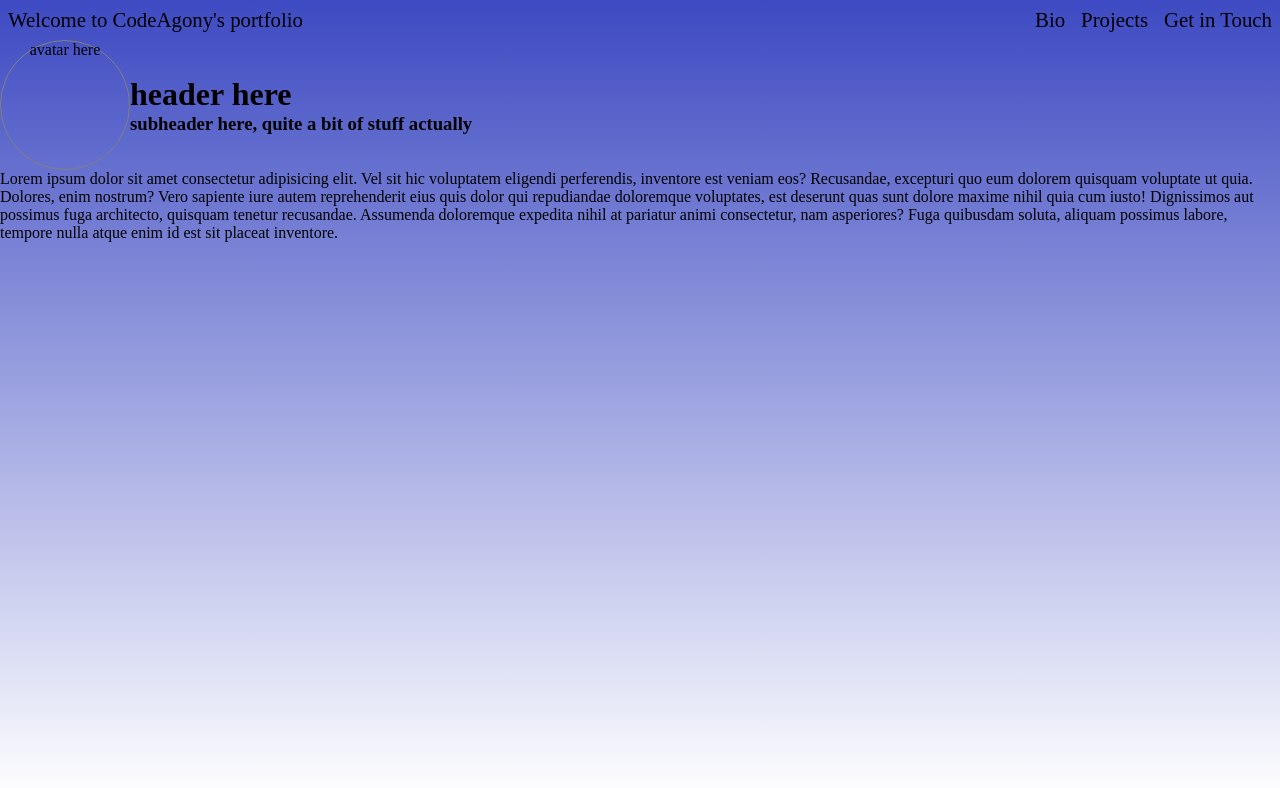
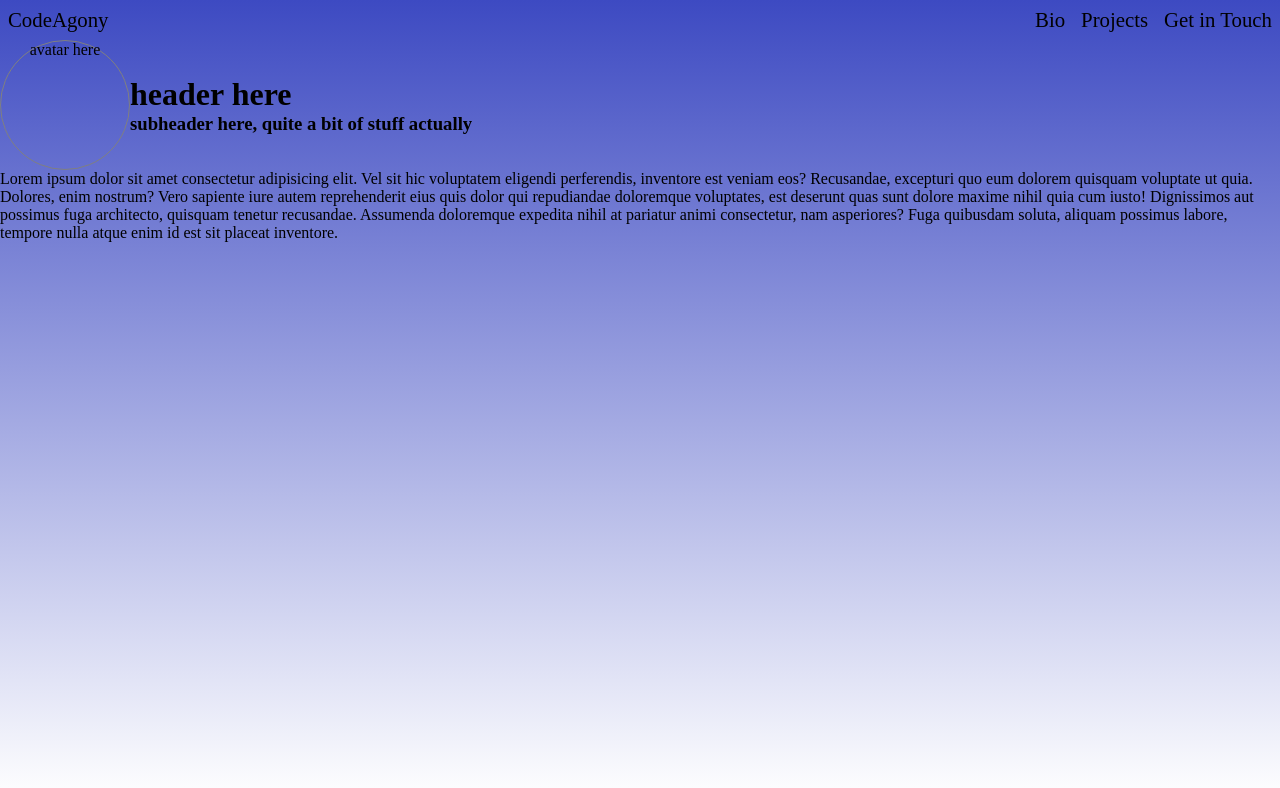
Before and after one commit to YaroslavBkh/portfolio, a React (Create React App) app: page / in a window 1280 px wide. Shown: the top 788 px of the page. Built offline with nearby package versions, Linux system fonts and the light colour scheme; the HTML template or start-up script is replaced by a standard one.

Commit message:
Change navbar text

```diff
--- a/src/layout/Navbar.js
+++ b/src/layout/Navbar.js
@@ -4,7 +4,7 @@ const Navbar = () => {
 	return (
 		<div className="navbar">
 			<ul>
-				<li>Welcome to CodeAgony's portfolio</li>
+				<li>CodeAgony</li>
 				<li>Bio</li>
 				<li>Projects</li>
 				<li>Get in Touch</li>
```
